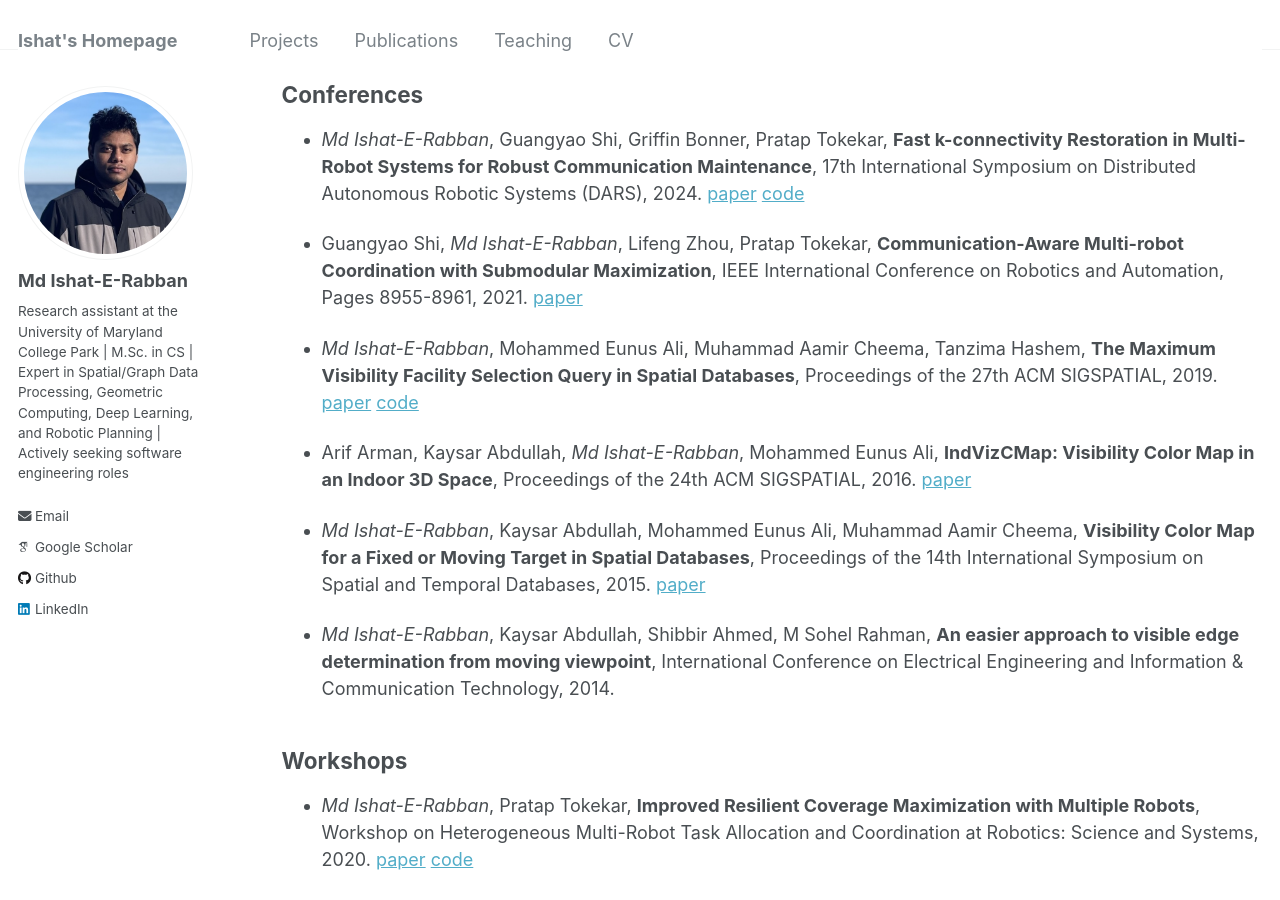
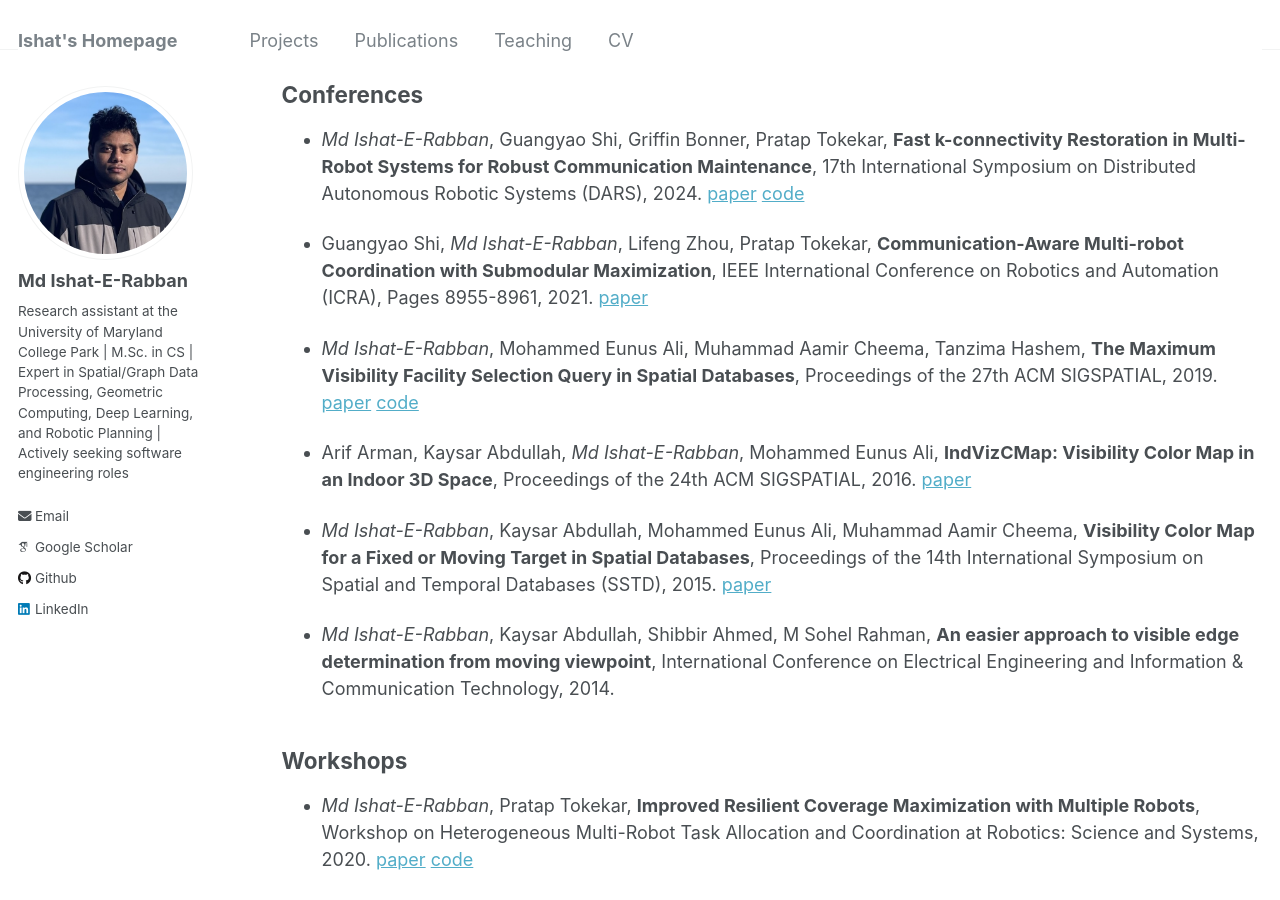
Before and after one commit to ieranik/ieranik.github.io, a Jekyll site: the page built from _pages/publications.md, in a window 1280 px wide and 900 px high, scrolled down 562 px. Built offline with Jekyll 4.4.1, drawn with Linux system fonts in a browser that asks for light colours; some web fonts are replaced.

Commit message:
updated publications

```diff
--- a/_pages/publications.md
+++ b/_pages/publications.md
@@ -41,7 +41,7 @@ Conferences
 [paper](https://ieranik.github.io/files/fcr.pdf)
 [code](https://github.com/ieranik/fbr)
 
-- Guangyao Shi, *Md Ishat-E-Rabban*, Lifeng Zhou, Pratap Tokekar, **Communication-Aware Multi-robot Coordination with Submodular Maximization**, IEEE International Conference on Robotics and Automation, Pages 8955-8961, 2021.
+- Guangyao Shi, *Md Ishat-E-Rabban*, Lifeng Zhou, Pratap Tokekar, **Communication-Aware Multi-robot Coordination with Submodular Maximization**, IEEE International Conference on Robotics and Automation (ICRA), Pages 8955-8961, 2021.
 [paper](https://ieranik.github.io/files/csm.pdf)
 
 - *Md Ishat-E-Rabban*, Mohammed Eunus Ali, Muhammad Aamir Cheema, Tanzima Hashem, **The Maximum Visibility Facility Selection Query in Spatial Databases**, Proceedings of the 27th ACM SIGSPATIAL, 2019.
@@ -51,7 +51,7 @@ Conferences
 - Arif Arman, Kaysar Abdullah, *Md Ishat-E-Rabban*, Mohammed Eunus Ali, **IndVizCMap: Visibility Color Map in an Indoor 3D Space**, Proceedings of the 24th ACM SIGSPATIAL, 2016.
 [paper](https://ieranik.github.io/files/indvizcmap.pdf)
 
-- *Md Ishat-E-Rabban*, Kaysar Abdullah, Mohammed Eunus Ali, Muhammad Aamir Cheema, **Visibility Color Map for a Fixed or Moving Target in Spatial Databases**, Proceedings of the 14th International Symposium on Spatial and Temporal Databases, 2015.
+- *Md Ishat-E-Rabban*, Kaysar Abdullah, Mohammed Eunus Ali, Muhammad Aamir Cheema, **Visibility Color Map for a Fixed or Moving Target in Spatial Databases**, Proceedings of the 14th International Symposium on Spatial and Temporal Databases (SSTD), 2015.
 [paper](https://ieranik.github.io/files/mvcm.pdf)
 
 - *Md Ishat-E-Rabban*, Kaysar Abdullah, Shibbir Ahmed, M Sohel Rahman, **An easier approach to visible edge determination from moving viewpoint**, International Conference on Electrical Engineering and Information & Communication Technology, 2014.
```
Also changed, not shown: _pages/about.md (+1 -1 lines), _pages/projects_fcr.md (+1 -1 lines).
